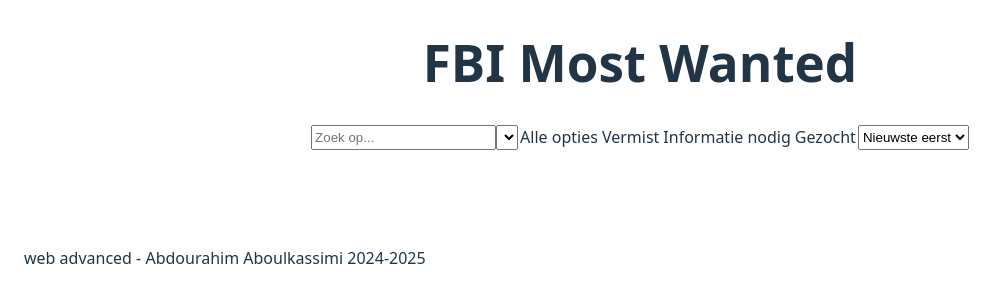
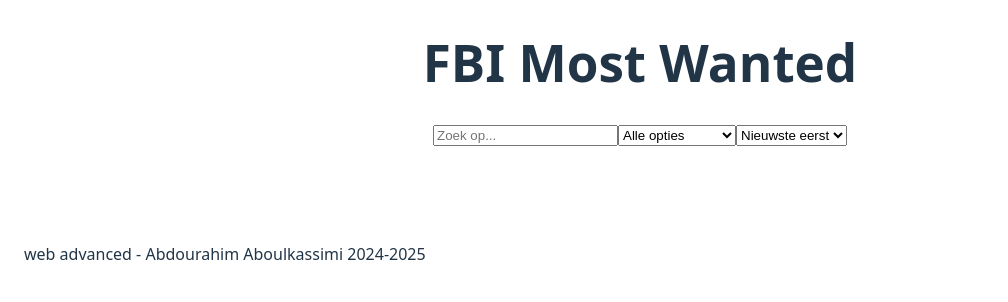
Before and after one commit to Abdou-Cloud/FBI_API, a website built with Vite: page vite-project/index.html in a window 1280 px wide. Shown: the whole page, without its empty margins (0-1008 px from the left). Built offline with nearby package versions, Linux system fonts and the light colour scheme.

Commit message:
filteroptions geregeld
ik had de options niet in de select gestopt nu is het wel het geval

```diff
--- a/vite-project/index.html
+++ b/vite-project/index.html
@@ -13,12 +13,12 @@
     <input id="searchInput" type="text" placeholder="Zoek op..." />
 
 
-    <select name="filteroptions" id="filterOptions"></select>
+    <select name="filteroptions" id="filterOptions">
     <option value="">Alle opties</option>
     <option value="vermist">Vermist</option>
     <option value="enquete">Informatie nodig</option>
     <option value="default">Gezocht</option>
-
+</select>
  <select id="sortOrder">
     <option value="newest">Nieuwste eerst</option>
     <option value="oldest">Oudste eerst</option>
```
